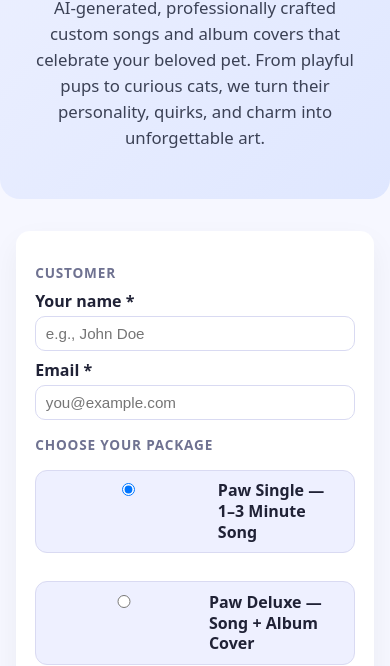
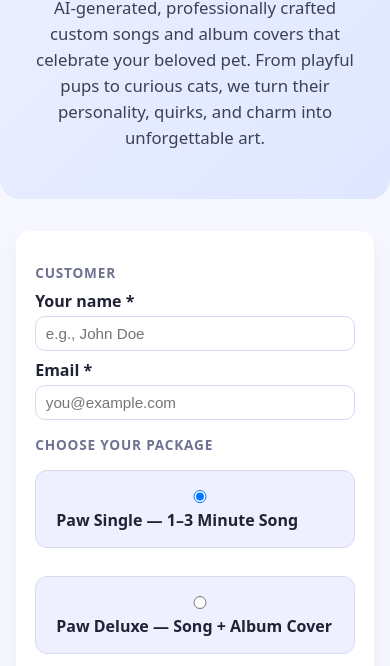
Before and after one commit to pettracks/pettracks-site, a website: page index.html in a window 390 px wide. Shown: the part 203-869 px from the top of the page. Drawn offline with Linux system fonts and the light colour scheme.

Commit message:
Update index.html

```diff
--- a/index.html
+++ b/index.html
@@ -186,6 +186,22 @@
     line-height: 1.3;
     margin-left: 0.25rem;
     white-space: normal; /* allow wrapping */
+  }
+}
+/* MOBILE FIX — Tier labels stack text correctly */
+@media (max-width: 600px) {
+  .tier {
+    display: flex;
+    flex-direction: column;   /* Stack radio + text vertically */
+    align-items: flex-start;  /* Left-align text */
+    padding: 1rem;           /* Improve spacing */
+  }
+
+  .tier span {
+    display: block;
+    white-space: normal;      /* Allow text wrapping */
+    line-height: 1.3;
+    font-size: 1rem;
   }
 }
 
```
